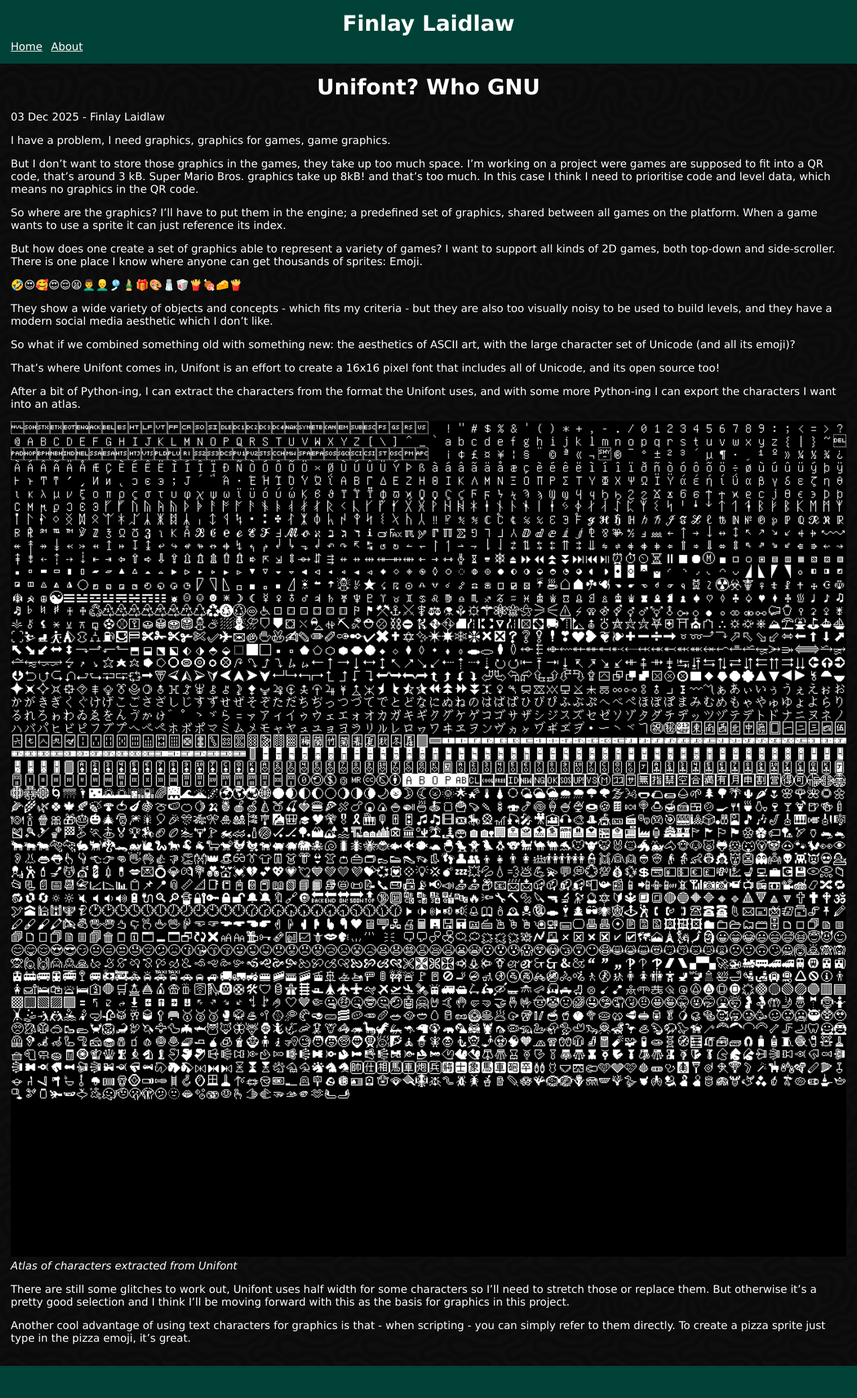
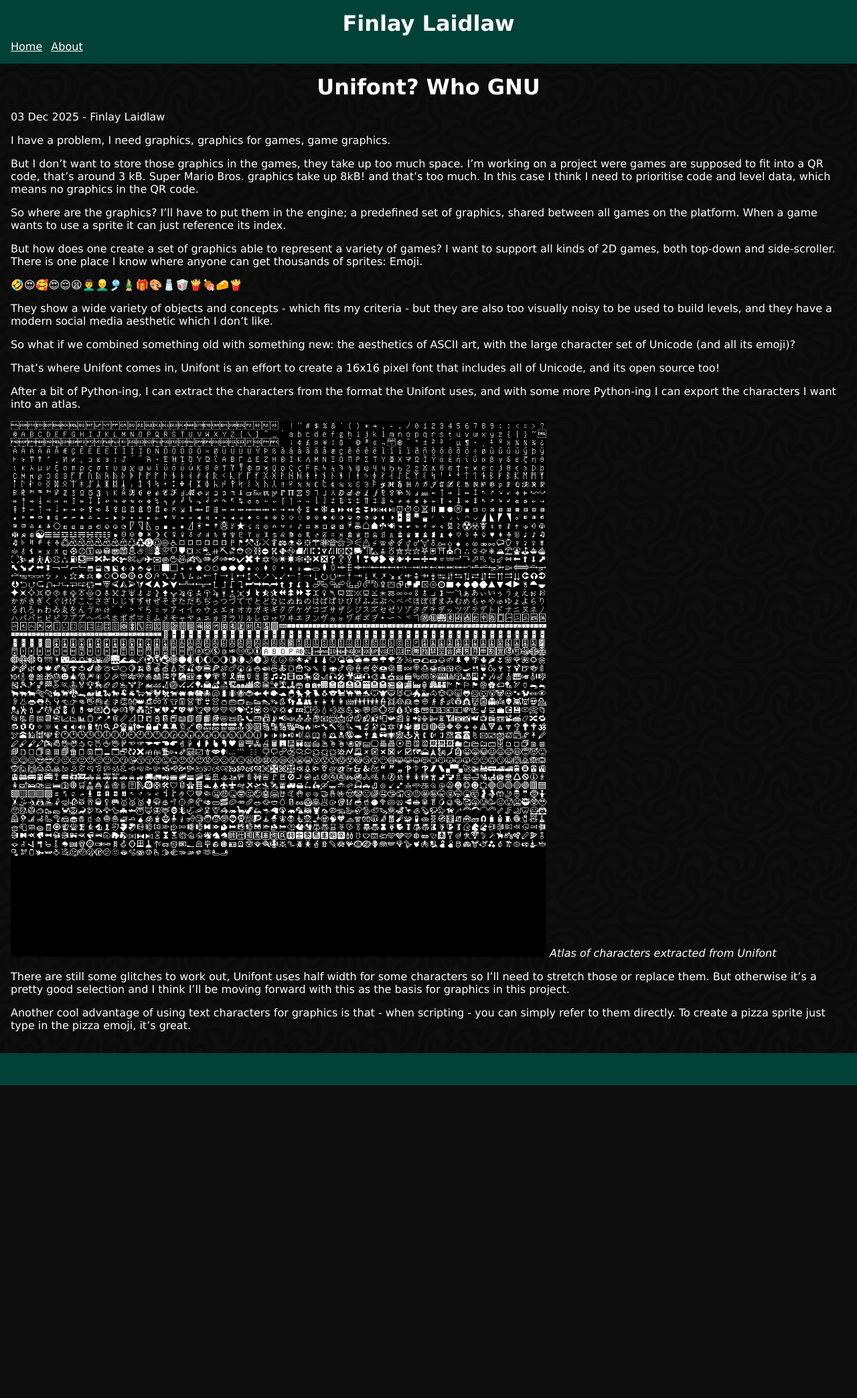
Before and after one commit to CyborgCabbage/cyborgcabbage.github.io, a Jekyll site: the page built from _posts/blog/2025-12-03-unifont.md, in a window 1280 px wide. Shown: the whole page at 67% size. Built offline with Jekyll 4.4.1, drawn with Linux system fonts in a browser that asks for light colours; after the commit the page ends 1621 px from its top, so only the background shows below that.

Commit message:
Limit max width

```diff
--- a/_posts/blog/2025-12-03-unifont.md
+++ b/_posts/blog/2025-12-03-unifont.md
@@ -21,7 +21,7 @@
 
 After a bit of Python-ing, I can extract the characters from the format the Unifont uses, and with some more Python-ing I can export the characters I want into an atlas.
 
-<img src="/assets/images/unifont_atlas.png" style="width: 100%">
+<img src="/assets/images/unifont_atlas.png" style="width: 100%; max-width: 800px;">
 *Atlas of characters extracted from Unifont*
 
 There are still some glitches to work out, Unifont uses half width for some characters so I’ll need to stretch those or replace them. But otherwise it’s a pretty good selection and I think I’ll be moving forward with this as the basis for graphics in this project.
```
